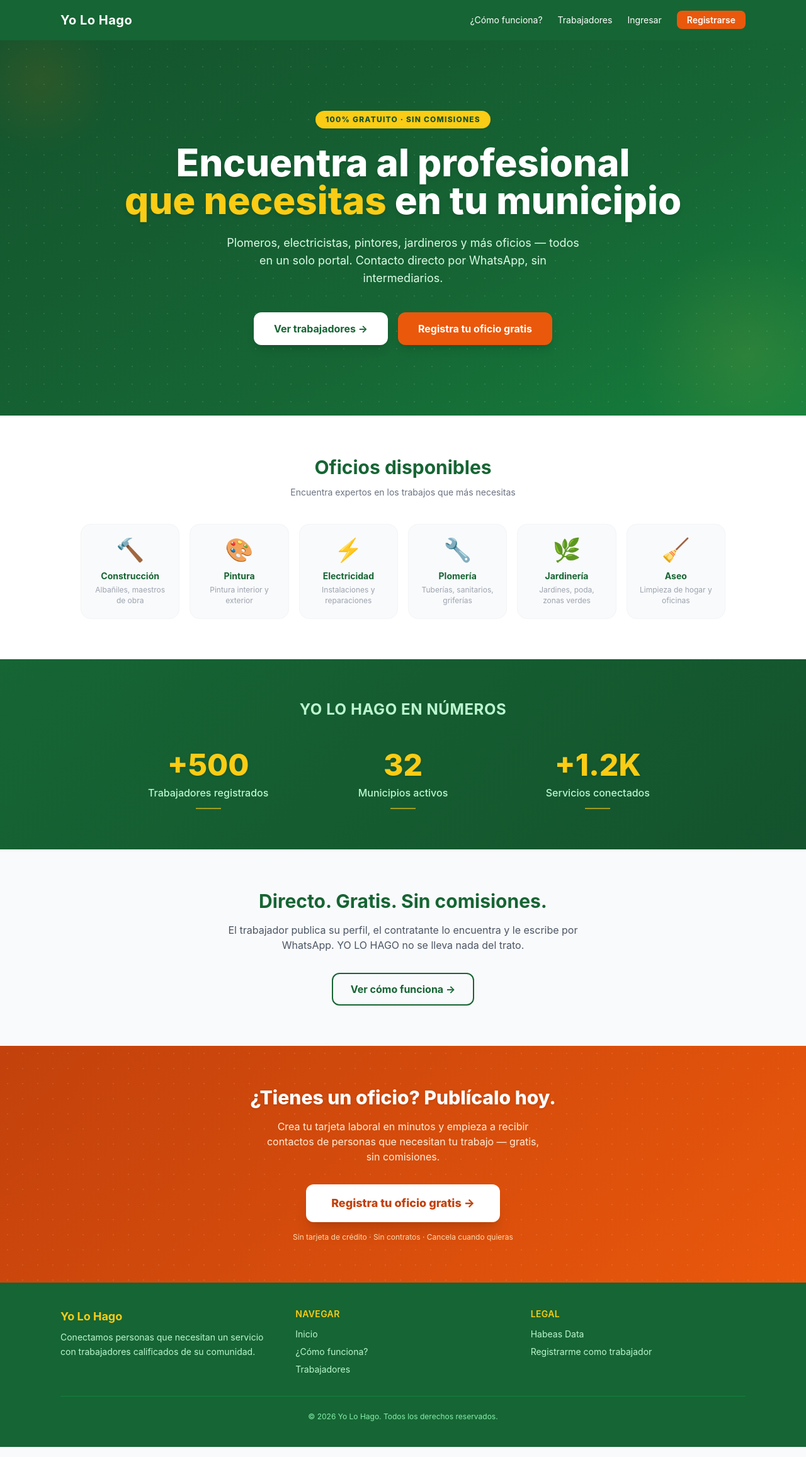
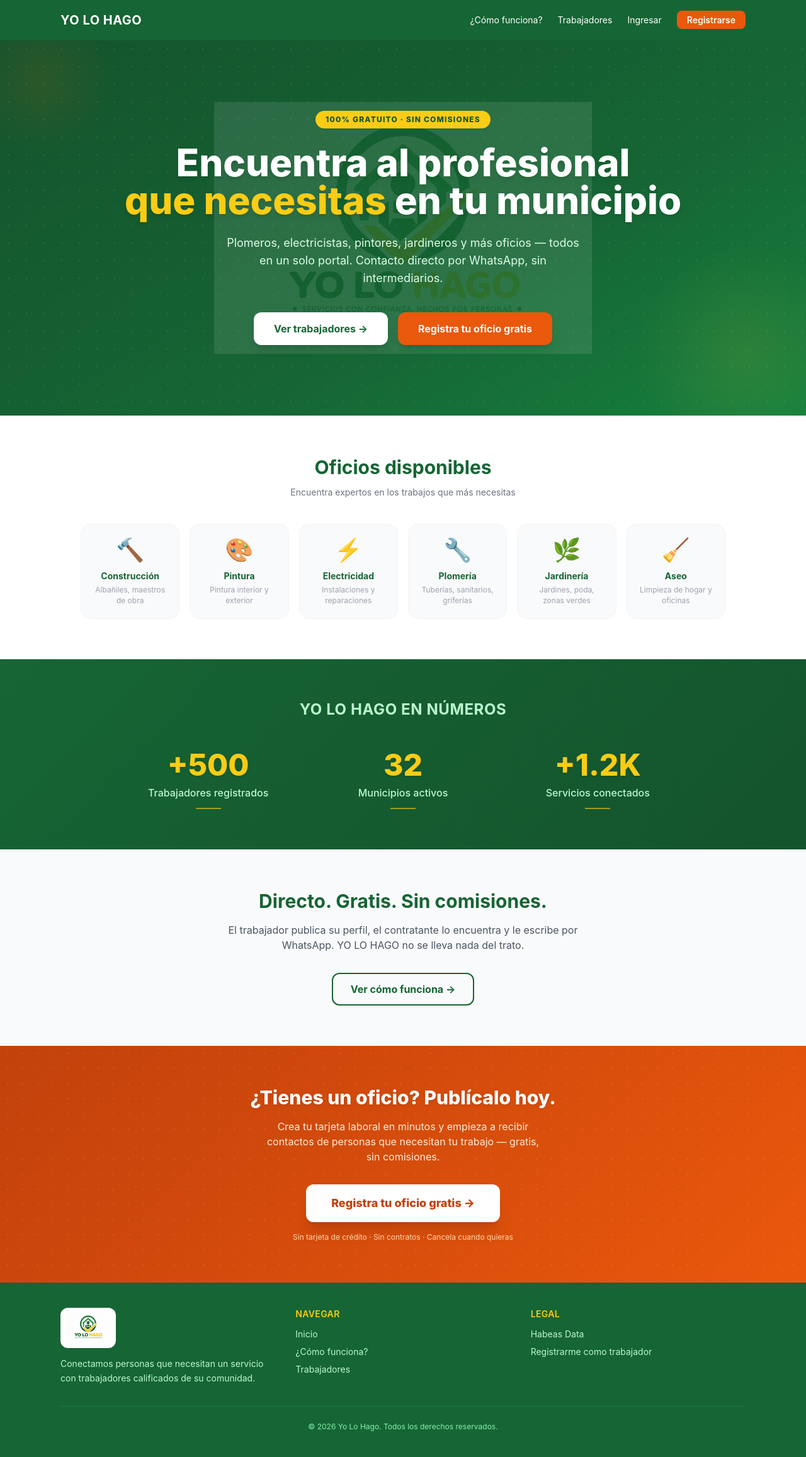
Before and after one commit to victorGutyy/yo-lo-hago1, a React (Vite) app: page / in a window 1280 px wide. Shown: the whole page at 63% size. Built offline with nearby package versions, Linux system fonts and the light colour scheme; no server answers.

Commit message:
feat: logo en footer, hero y login - diseño visual completo

```diff
--- a/src/components/layout/Footer.jsx
+++ b/src/components/layout/Footer.jsx
@@ -1,5 +1,6 @@
 import { Link } from 'react-router-dom'
 import { APP_NAME, RUTAS } from '../../constants'
+import logo from '../../assets/logo.png'
 
 export default function Footer() {
   const anioActual = new Date().getFullYear()
@@ -10,7 +11,13 @@ export default function Footer() {
         <div className="grid grid-cols-1 md:grid-cols-3 gap-8">
           {/* Columna 1 — Marca */}
           <div>
-            <h2 className="text-lg font-bold text-yellow-400 mb-2">{APP_NAME}</h2>
+            <div className="bg-white rounded-xl p-2 inline-block mb-2">
+          <img
+            src={logo}
+            alt="Yo Lo Hago"
+            className="h-12 w-auto"
+          />
+        </div>
             <p className="text-sm text-green-200 leading-relaxed">
               Conectamos personas que necesitan un servicio con trabajadores
               calificados de su comunidad.
--- a/src/components/layout/Navbar.jsx
+++ b/src/components/layout/Navbar.jsx
@@ -22,11 +22,8 @@ export default function Navbar() {
     <header className="bg-green-800 shadow-md">
       <nav className="contenedor flex items-center justify-between h-16">
         {/* Logo */}
-        <Link
-          to={RUTAS.HOME}
-          className="text-white text-xl font-bold tracking-wide hover:text-yellow-400 transition-colors"
-        >
-          {APP_NAME}
+        <Link to={RUTAS.HOME} className="text-white text-xl font-bold tracking-wide hover:text-yellow-400 transition-colors">
+          YO LO HAGO
         </Link>
 
         {/* Menú escritorio */}
--- a/src/pages/Home.jsx
+++ b/src/pages/Home.jsx
@@ -1,6 +1,7 @@
 // Página de inicio — Landing principal de YO LO HAGO
 import { Link } from 'react-router-dom'
 import { RUTAS } from '../constants'
+import logo from '../assets/logo.png'
 
 const OFICIOS = [
   { icono: '🔨', nombre: 'Construcción', descripcion: 'Albañiles, maestros de obra' },
@@ -48,6 +49,13 @@ export default function Home() {
           className="absolute -top-16 -left-16 w-64 h-64 rounded-full opacity-10"
           aria-hidden="true"
           style={{ background: 'radial-gradient(circle, #ff6f00, transparent 65%)' }}
+        />
+
+        {/* Logo semitransparente de fondo */}
+        <img
+          src={logo}
+          alt=""
+          className="absolute inset-0 w-[600px] h-[600px] object-contain mx-auto my-auto left-0 right-0 top-0 bottom-0 opacity-10 pointer-events-none select-none"
         />
 
         {/* Contenido */}
--- a/src/pages/Login.jsx
+++ b/src/pages/Login.jsx
@@ -3,6 +3,7 @@ import { Link, useNavigate } from 'react-router-dom'
 import { supabase } from '../lib/supabaseClient'
 import { useAuth } from '../hooks/useAuth'
 import { RUTAS, APP_NAME } from '../constants'
+import logo from '../assets/logo.png'
 
 // Traduce errores de Supabase al español
 function traducirError(msg = '') {
@@ -106,11 +107,8 @@ export default function Login() {
       <div className="w-full max-w-md">
         {/* Encabezado */}
         <div className="text-center mb-8">
-          <Link
-            to={RUTAS.HOME}
-            className="inline-block text-green-800 font-extrabold text-2xl tracking-tight hover:text-green-900 transition-colors mb-2"
-          >
-            {APP_NAME}
+          <Link to={RUTAS.HOME} className="inline-block mb-4">
+            <img src={logo} alt="Yo Lo Hago" className="h-16 w-auto mx-auto" />
           </Link>
           <h1 className="text-2xl sm:text-3xl font-extrabold text-gray-800">
             Iniciá sesión
--- a/src/pages/Register.jsx
+++ b/src/pages/Register.jsx
@@ -3,6 +3,7 @@ import { Link, useNavigate } from 'react-router-dom'
 import { supabase } from '../lib/supabaseClient'
 import { useAuth } from '../hooks/useAuth'
 import { RUTAS, MUNICIPIOS, OFICIOS } from '../constants'
+import logo from '../assets/logo.png'
 
 // Traduce errores de Supabase al español
 function traducirError(msg = '') {
@@ -229,6 +230,7 @@ export default function Register() {
       <div className="max-w-lg mx-auto">
         {/* Encabezado */}
         <div className="text-center mb-6">
+          <img src={logo} alt="Yo Lo Hago" className="h-14 w-auto mx-auto mb-3" />
           <h1 className="text-2xl sm:text-3xl font-extrabold text-green-800">
             Crear mi cuenta
           </h1>
```
Also changed, not shown: src/assets/logo.png (added).
